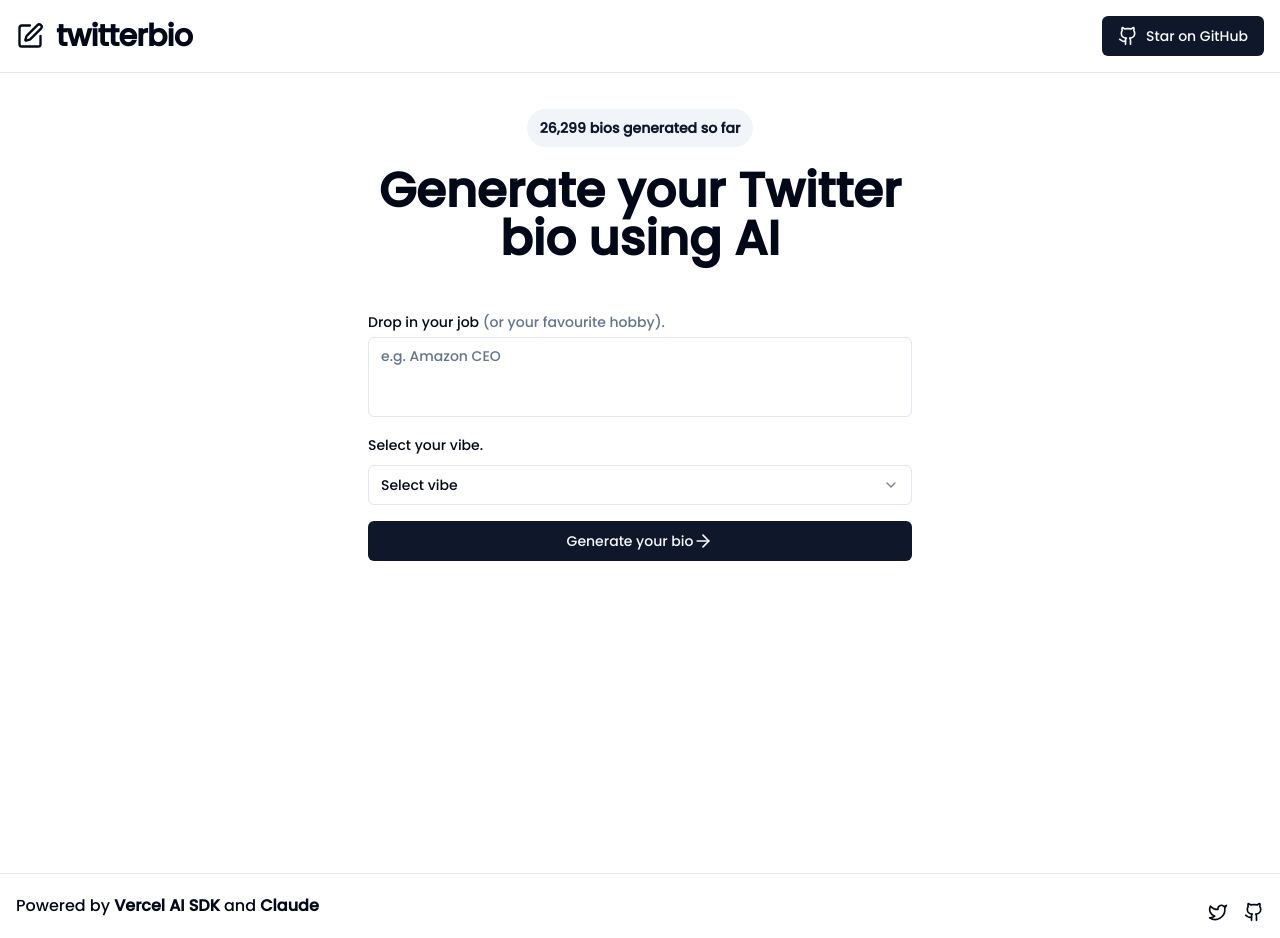
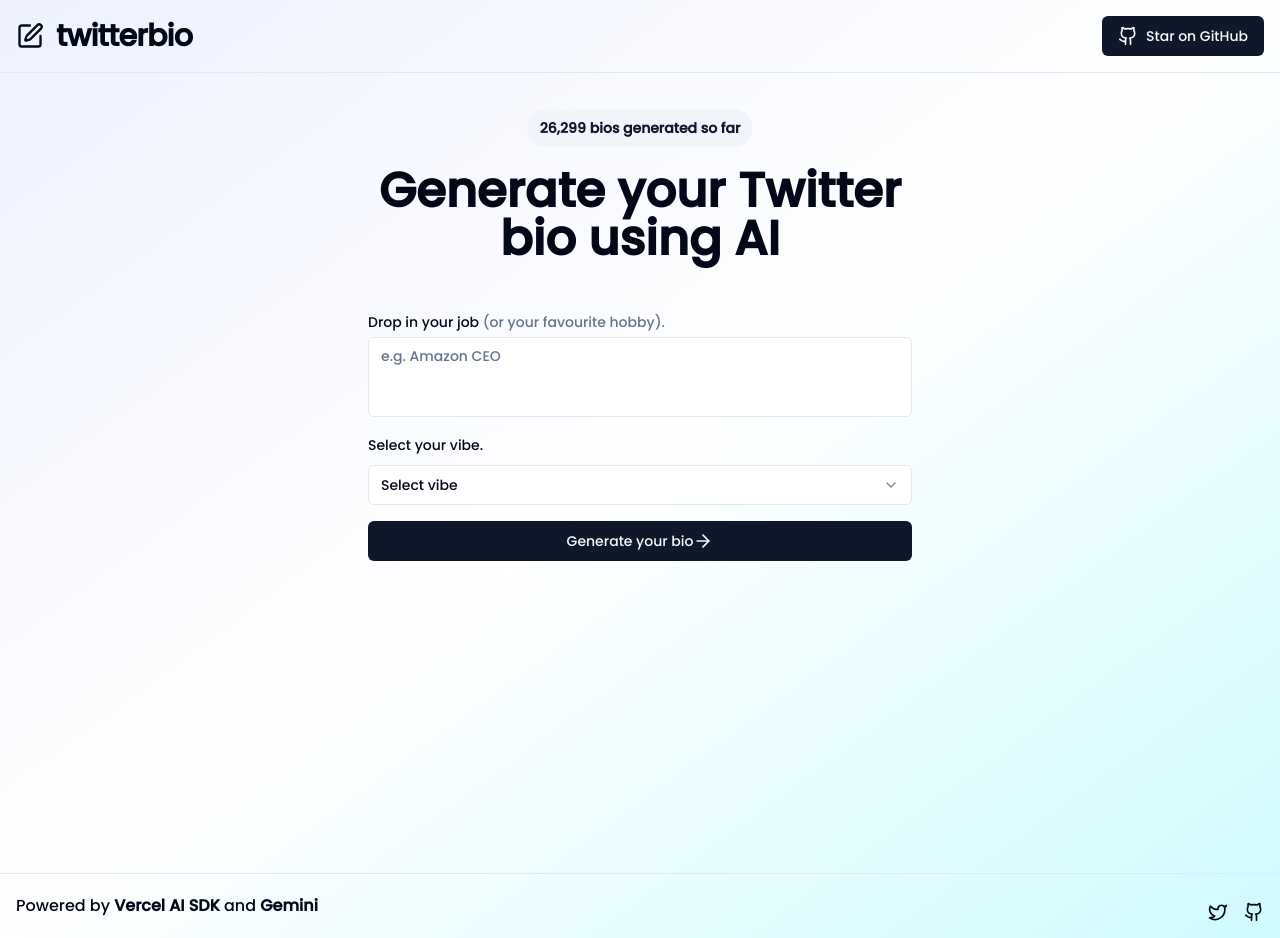
Before and after one commit to abdtriedcoding/twitterbio-ai, a Next.js app: page / in a window 1280 px wide. Built offline with nearby package versions, Linux system fonts and the light colour scheme.

Commit message:
update UI

```diff
--- a/app/globals.css
+++ b/app/globals.css
@@ -1,12 +1,6 @@
 @tailwind base;
 @tailwind components;
 @tailwind utilities;
-
-html,
-body,
-:root {
-  height: 100%;
-}
 
 @layer base {
   :root {
--- a/app/layout.tsx
+++ b/app/layout.tsx
@@ -1,7 +1,7 @@
 import "./globals.css";
 import { Toaster } from "sonner";
 import { Poppins } from "next/font/google";
-import { constructMetadata } from "@/lib/utils";
+import { cn, constructMetadata } from "@/lib/utils";
 import { Analytics } from "@vercel/analytics/react";
 
 import Header from "@/components/header";
@@ -18,9 +18,14 @@ export default function RootLayout({
 }>) {
   return (
     <html lang="en">
-      <body className={font.className}>
+      <body
+        className={cn(
+          "bg-gradient-to-br from-indigo-50 via-white to-cyan-100",
+          font.className
+        )}
+      >
         <Header />
-        <main className="min-h-full w-full p-4 flex flex-col items-center max-w-xl mx-auto space-y-5">
+        <main className="min-h-screen w-full p-4 flex flex-col items-center max-w-xl mx-auto space-y-5">
           <Toaster richColors theme="system" />
           {children}
           <Analytics />
--- a/components/footer.tsx
+++ b/components/footer.tsx
@@ -16,16 +16,16 @@ export default function Footer() {
         </a>
         and{" "}
         <a
-          href="https://claude.ai"
+          href="https://ai.google.dev/gemini-api"
           target="_blank"
           rel="noreferrer"
           className="font-bold hover:underline transition underline-offset-2"
         >
-          Claude
+          Gemini
         </a>
       </div>
       <div className="flex items-center space-x-4">
-        <Link target="_blank" href="https://twitter.com/abdtriedcoding">
+        <Link target="_blank" href="https://x.com/abdtriedcoding">
           <Twitter className="w-5 h-5" />
         </Link>
         <Link target="_blank" href="https://github.com/abdtriedcoding">
```
